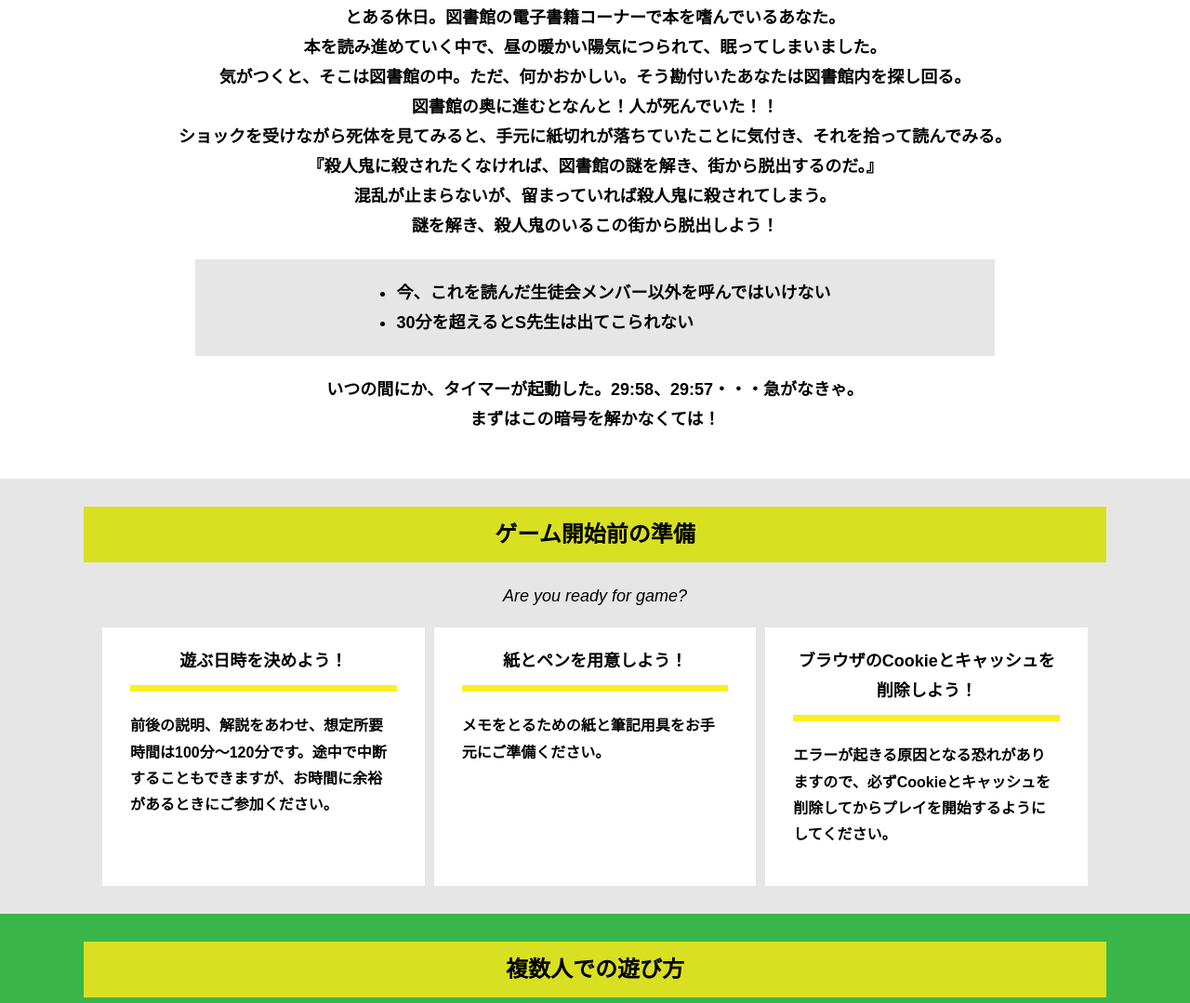
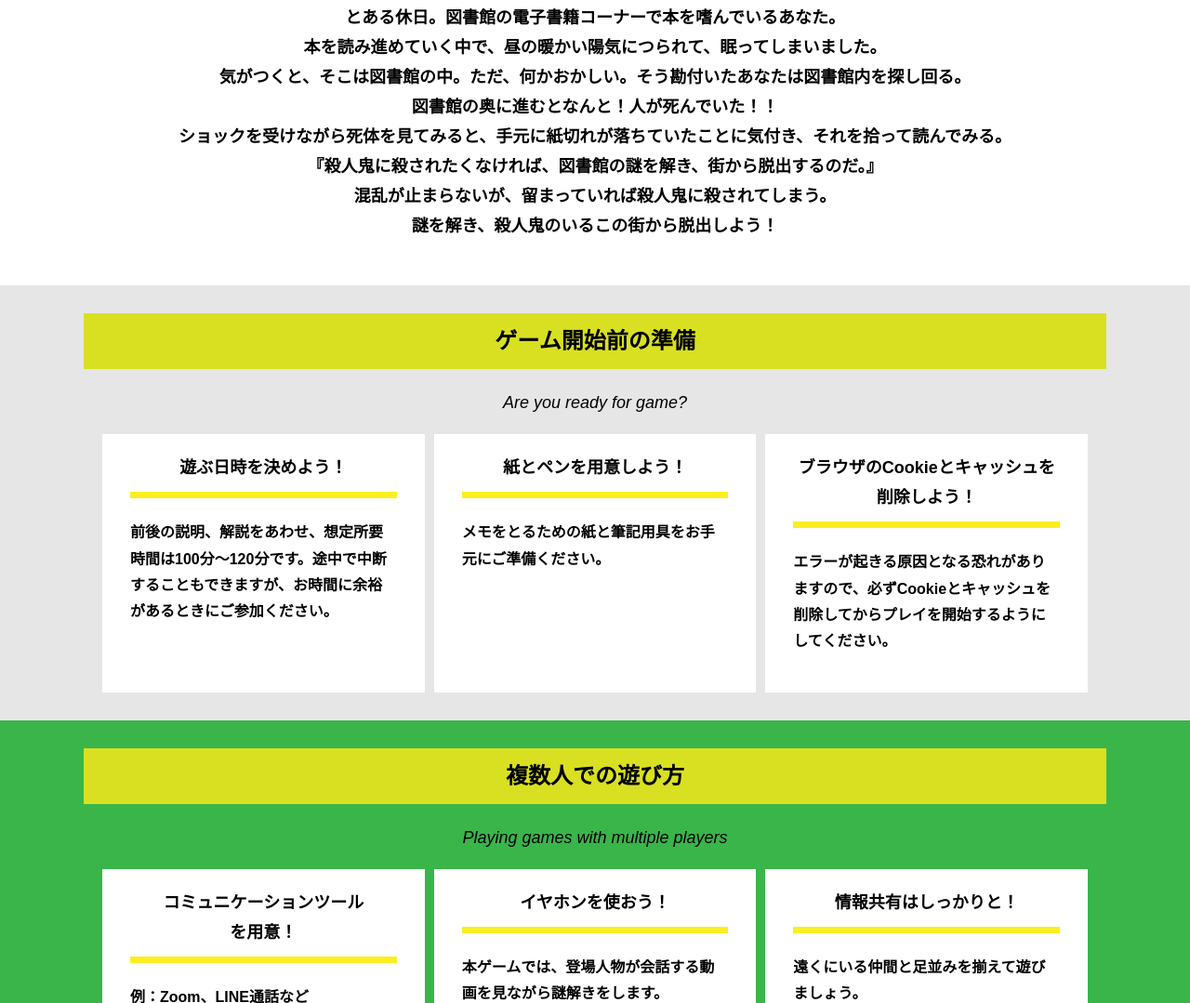
Before and after one commit to Sato-78/alfa-sendai-F, a plain HTML site: page index.html in a window 1280 px wide. Shown: the part 668-1747 px from the top of the page at 93% size. Drawn offline with Linux system fonts and the light colour scheme.

Commit message:
Update index.html

```diff
--- a/index.html
+++ b/index.html
@@ -39,14 +39,6 @@
           混乱が止まらないが、留まっていれば殺人鬼に殺されてしまう。<br>
           謎を解き、殺人鬼のいるこの街から脱出しよう！
           </p>
-          <div class="story__note__outer bg-color--gray">
-            <ul class="story__note">
-              <li>今、これを読んだ生徒会メンバー以外を呼んではいけない</li>
-              <li>30分を超えるとS先生は出てこられない</li>
-            </ul>
-          </div>
-          <p class="text-center">いつの間にか、タイマーが起動した。29:58、29:57・・・急がなきゃ。<br>
-            まずはこの暗号を解かなくては！</p>
         </div>
       </div>
     </section>
```
